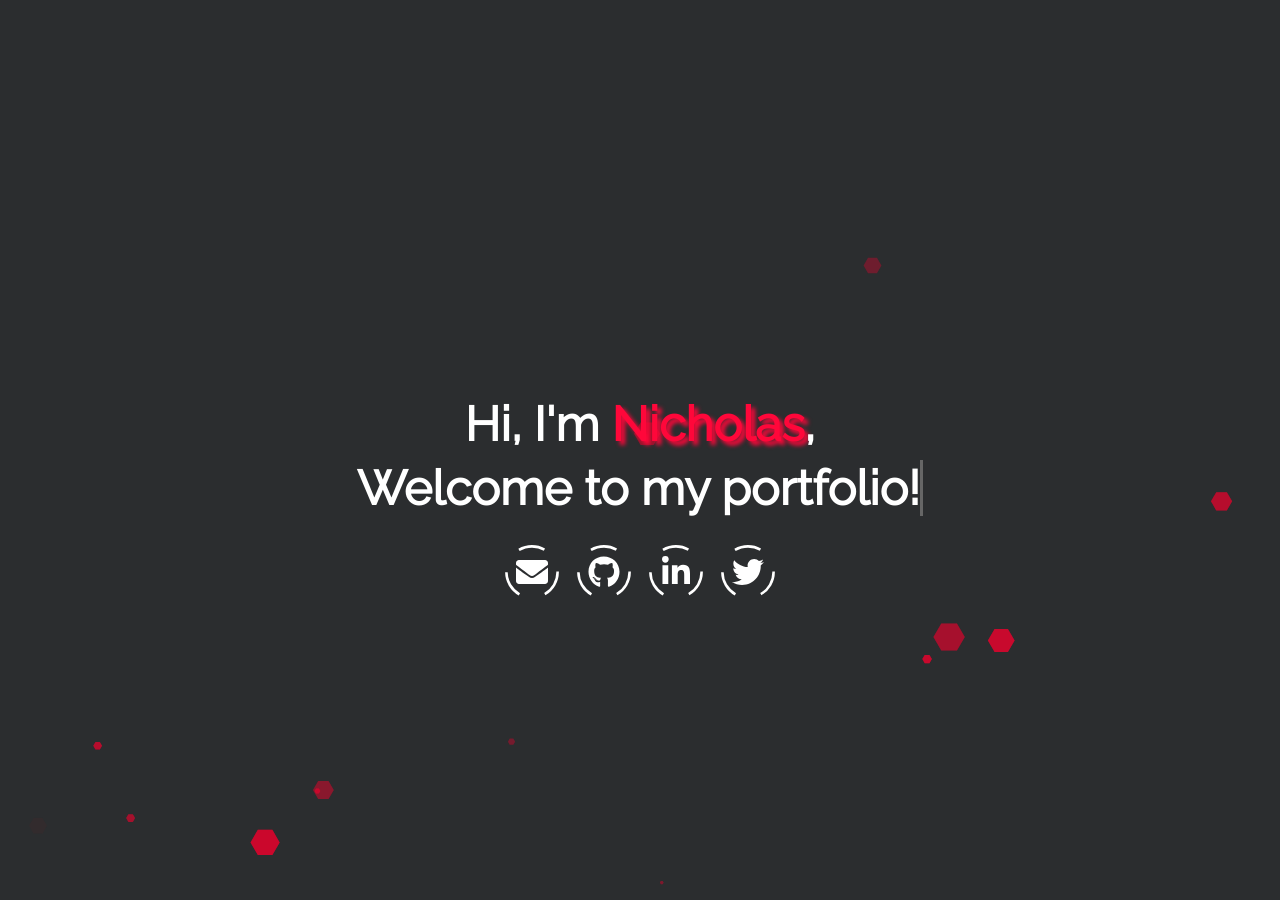
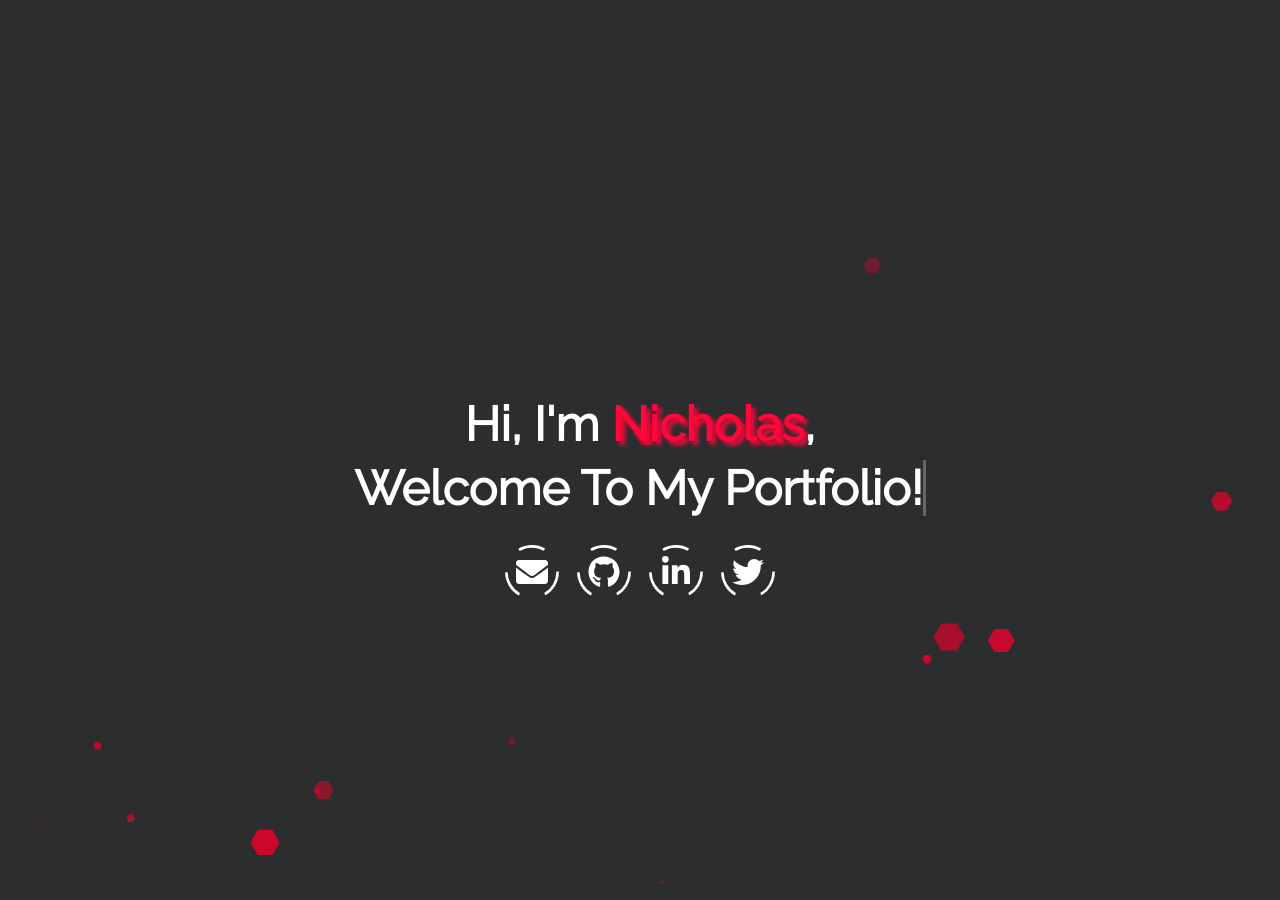
Before and after one commit to Seerow0/Nicholas-J-Website, a Jekyll site: the page built from index.html, in a window 1280 px wide and 900 px high. Built offline with Jekyll 4.4.1, drawn with Linux system fonts in a browser that asks for light colours.

```diff
--- a/_config.yml
+++ b/_config.yml
@@ -15,7 +15,7 @@ baseurl: ""
 username: Nicholas
 # typing_text: This will be typed before 'scroll down for more'.
 # > set this to your job title, e.g. Fullstack Developer
-typing_text: Welcome to my portfolio!
+typing_text: Welcome To My Portfolio!
 # email: Your E-Mail address for the email button.
 email: nicholasjv14@gmail.com
 # For every social button you want to display, set your username or userid
```
